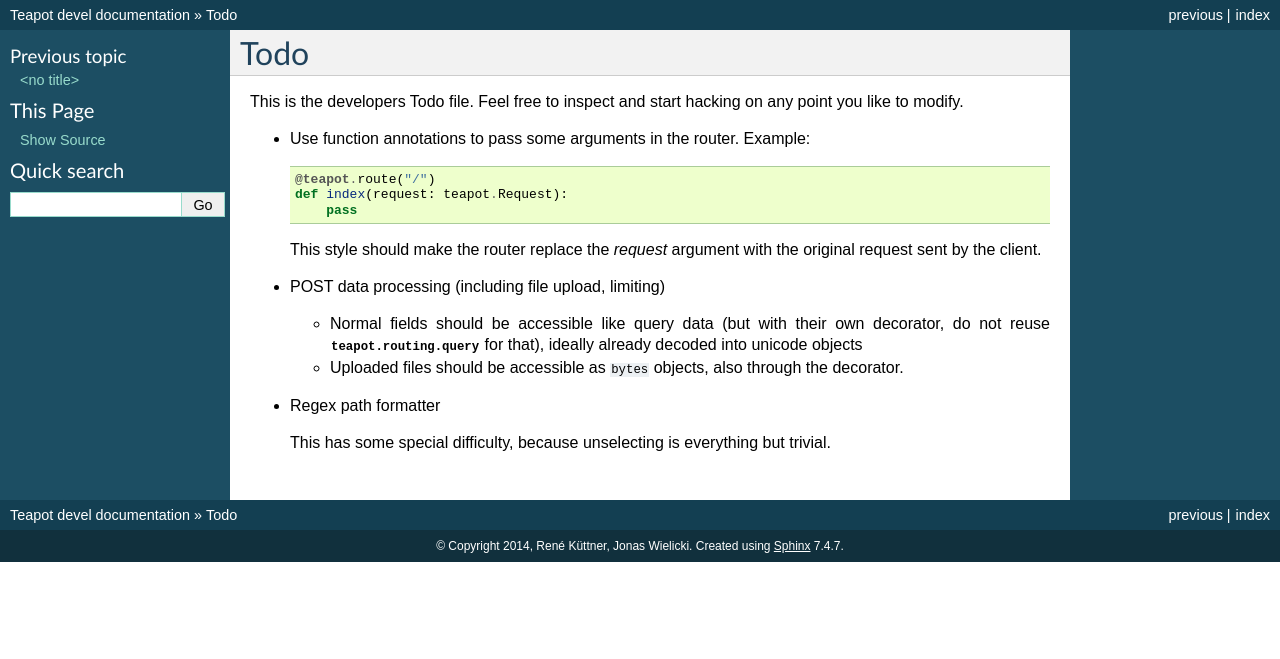
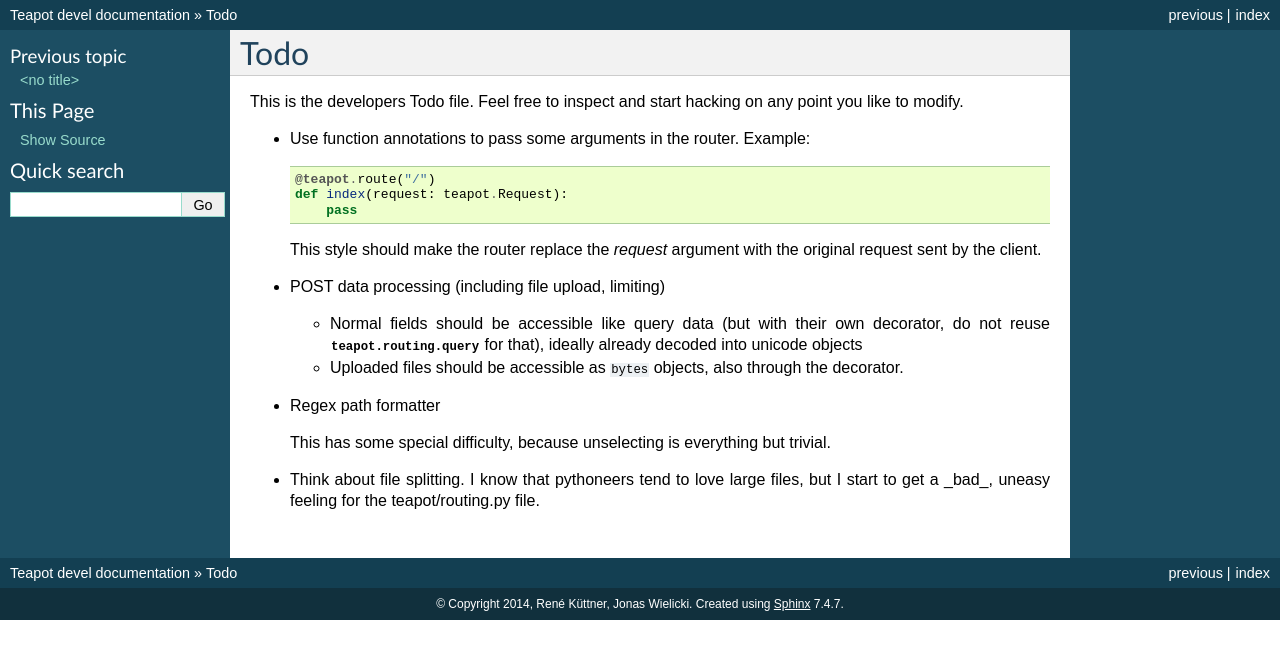
Before and after one commit to zombofant/teapot, a Sphinx documentation site: the page built from docs/source/todo.rst, in a window 1280 px wide. Shown: the top 659 px of the page. Built offline with Sphinx 7.4.7, drawn with Linux system fonts in a browser that asks for light colours.

Commit message:
Another Todo file

```diff
--- a/docs/source/todo.rst
+++ b/docs/source/todo.rst
@@ -24,3 +24,6 @@ point you like to modify.
 * Regex path formatter
 
   This has some special difficulty, because unselecting is everything but trivial.
+
+* Think about file splitting. I know that pythoneers tend to love large files,
+  but I start to get a _bad_, uneasy feeling for the teapot/routing.py file.
```
